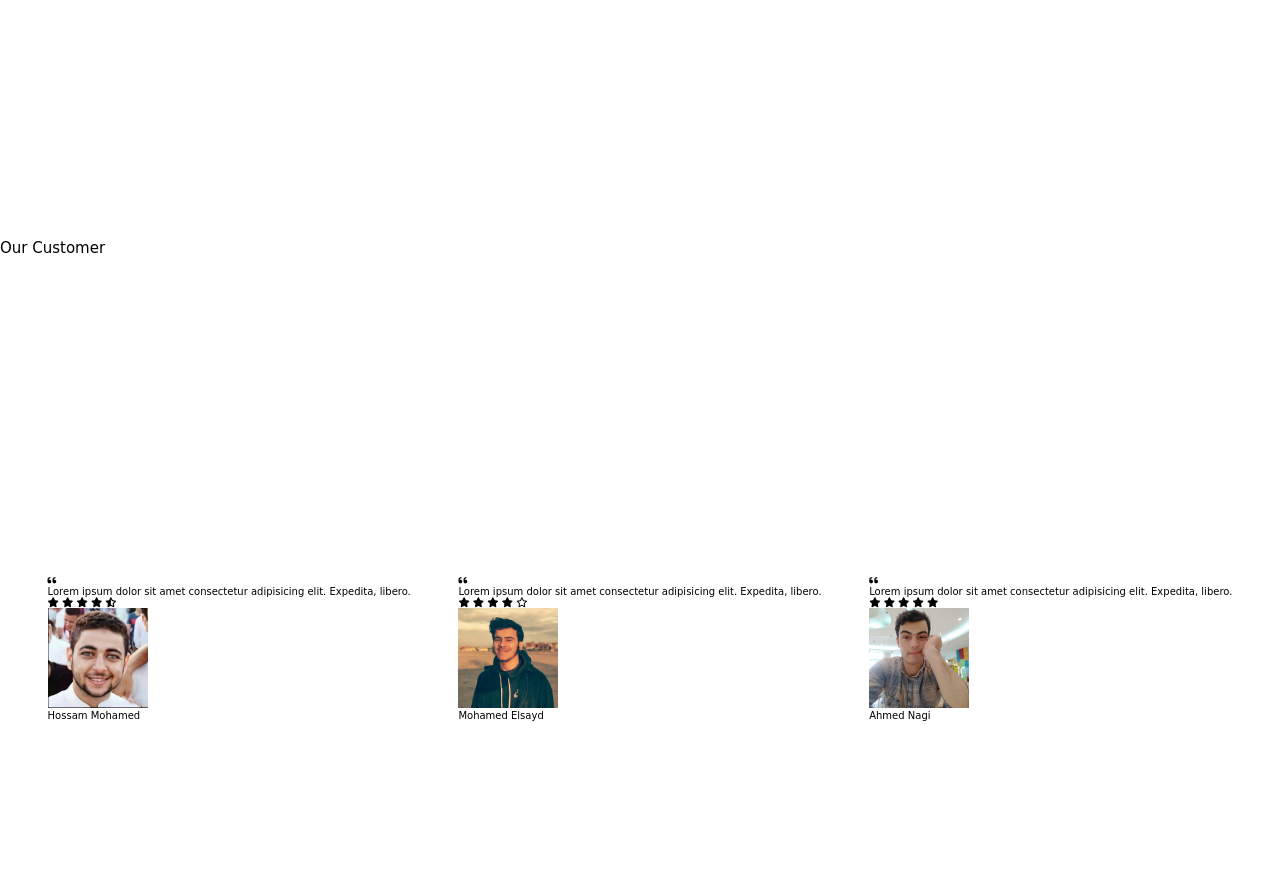
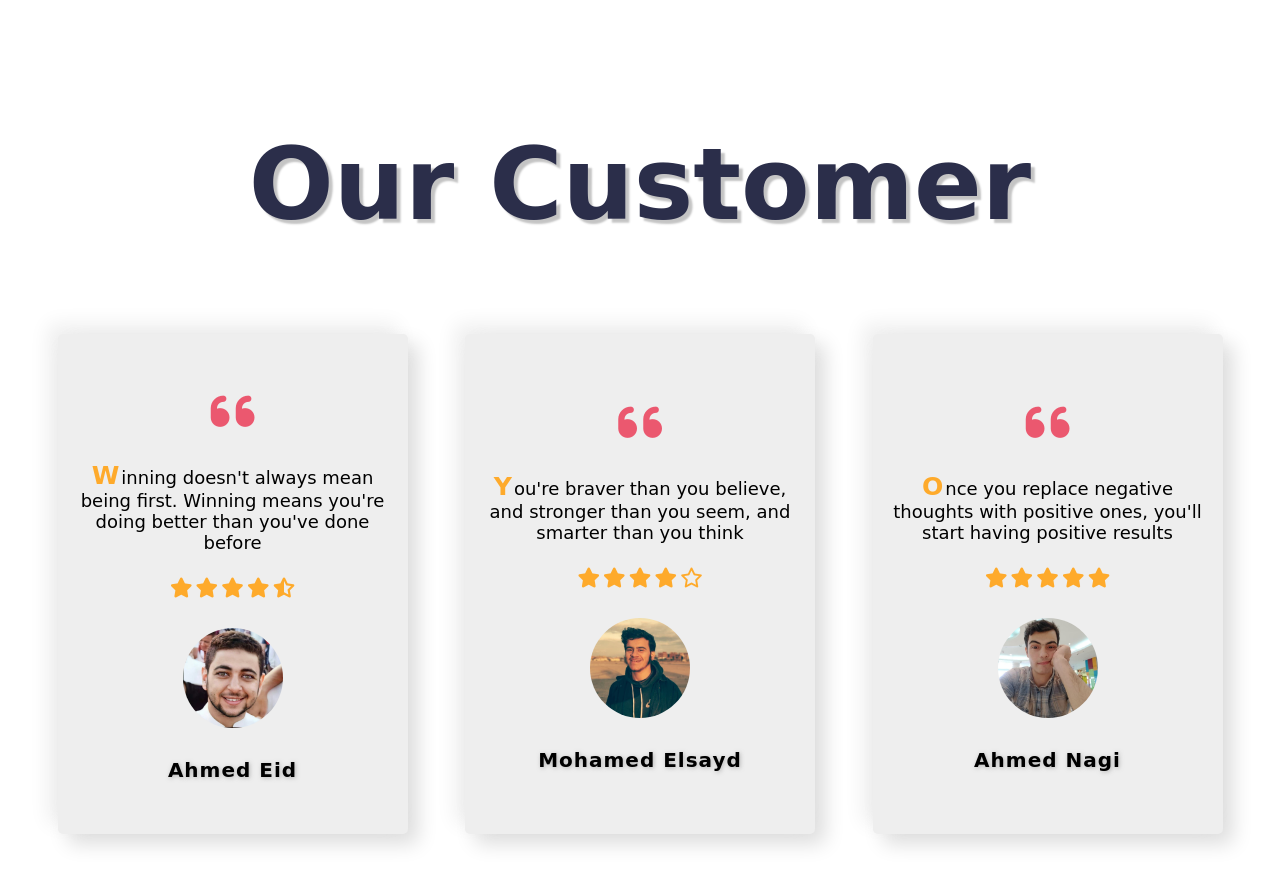
Before and after one commit to HossamMuhammedOmar/Inventif, a plain HTML site: page index.html in a window 1280 px wide. Shown: the part 720-1600 px from the top of the page. Drawn offline with Linux system fonts and the light colour scheme; a web font is replaced by a local one.

Commit message:
style section one

```diff
--- a/index.html
+++ b/index.html
@@ -41,13 +41,20 @@
 
     <!-- Section One -->
     <section class="section-one">
-      <h1>Our Customer</h1>
+      <div class="section-one-header">
+        <h1>Our Customer</h1>
+        <!-- <img
+          class="yellow-bg"
+          src="images/paint.png"
+          alt="Paint Yellow Background"
+        /> -->
+      </div>
       <div class="customer-container">
         <div class="card-container">
           <i class="fas fa-quote-left"></i>
           <p class="review">
-            Lorem ipsum dolor sit amet consectetur adipisicing elit. Expedita,
-            libero.
+            Winning doesn't always mean being first. Winning means you're doing
+            better than you've done before
           </p>
           <div class="rating">
             <i class="fas fa-star"></i>
@@ -61,13 +68,13 @@
             src="images/customer1.jpg"
             alt="The Customer Image"
           />
-          <h4 class="customer-name">Hossam Mohamed</h4>
+          <h4 class="customer-name">Ahmed Eid</h4>
         </div>
         <div class="card-container">
           <i class="fas fa-quote-left"></i>
           <p class="review">
-            Lorem ipsum dolor sit amet consectetur adipisicing elit. Expedita,
-            libero.
+            You're braver than you believe, and stronger than you seem, and
+            smarter than you think
           </p>
           <div class="rating">
             <i class="fas fa-star"></i>
@@ -86,8 +93,8 @@
         <div class="card-container">
           <i class="fas fa-quote-left"></i>
           <p class="review">
-            Lorem ipsum dolor sit amet consectetur adipisicing elit. Expedita,
-            libero.
+            Once you replace negative thoughts with positive ones, you'll start
+            having positive results
           </p>
           <div class="rating">
             <i class="fas fa-star"></i>
--- a/style.css
+++ b/style.css
@@ -160,14 +160,91 @@ nav {
   justify-content: space-around;
 }
 
-.card-container img {
-  width: 10rem;
-  height: 10rem;
-  object-fit: cover;
+.section-one-header {
+  position: relative;
 }
+
+.section-one h1 {
+  font-size: 10rem;
+  font-weight: bold;
+  text-align: center;
+  color: #2b2e4a;
+  text-shadow: 0.4rem 0.4rem 0.2rem rgb(196, 196, 196);
+}
+
+/* .yellow-bg {
+  position: absolute;
+  top: -30rem;
+  left: 1rem;
+  width: 100vw;
+  z-index: -1;
+} */
 
 .customer-container {
   display: flex;
   justify-content: space-evenly;
 }
+
+.card-container {
+  cursor: default;
+  width: 35rem;
+  height: 50rem;
+  background-color: #eee;
+  display: flex;
+  flex-direction: column;
+  justify-content: center;
+  align-items: center;
+  border-radius: 0.5rem;
+  padding: 2rem;
+  box-shadow: 1rem 1rem 2rem #ddd, -1rem -1rem 2rem #eee;
+  transition: all 0.2s;
+}
+
+.card-container:hover {
+  transform: translateY(-1rem);
+  box-shadow: 1rem 1rem 5rem rgba(143, 143, 143, 0.534), -1rem -1rem 2rem #eee;
+}
+
+.card-container:hover.card-container img {
+  animation: rotate 7s infinite;
+}
+
+.card-container img {
+  width: 10rem;
+  height: 10rem;
+  object-fit: cover;
+  margin: 3rem 0;
+  border-radius: 50%;
+}
+
+.customer-name {
+  font-size: 2rem;
+  letter-spacing: 0.1rem;
+  font-weight: 700;
+  text-shadow: 0.1rem 0.1rem 0.4rem rgba(153, 153, 153, 0.685);
+}
+
+.fa-quote-left {
+  font-size: 5rem;
+  color: #eb586f;
+}
+
+.review {
+  font-size: 1.8rem;
+  margin: 2.5rem 0;
+  text-align: center;
+}
+
+.review::first-letter {
+  color: #feaa2b;
+  font-weight: bolder;
+  font-size: 2.51rem;
+  margin-right: 0.2rem;
+}
+
+.rating i {
+  font-size: 2rem;
+  color: #feaa2b;
+}
+
 /*** END OF SECTION ONE ***/
```
Also changed, not shown: images/paint.png (added).
